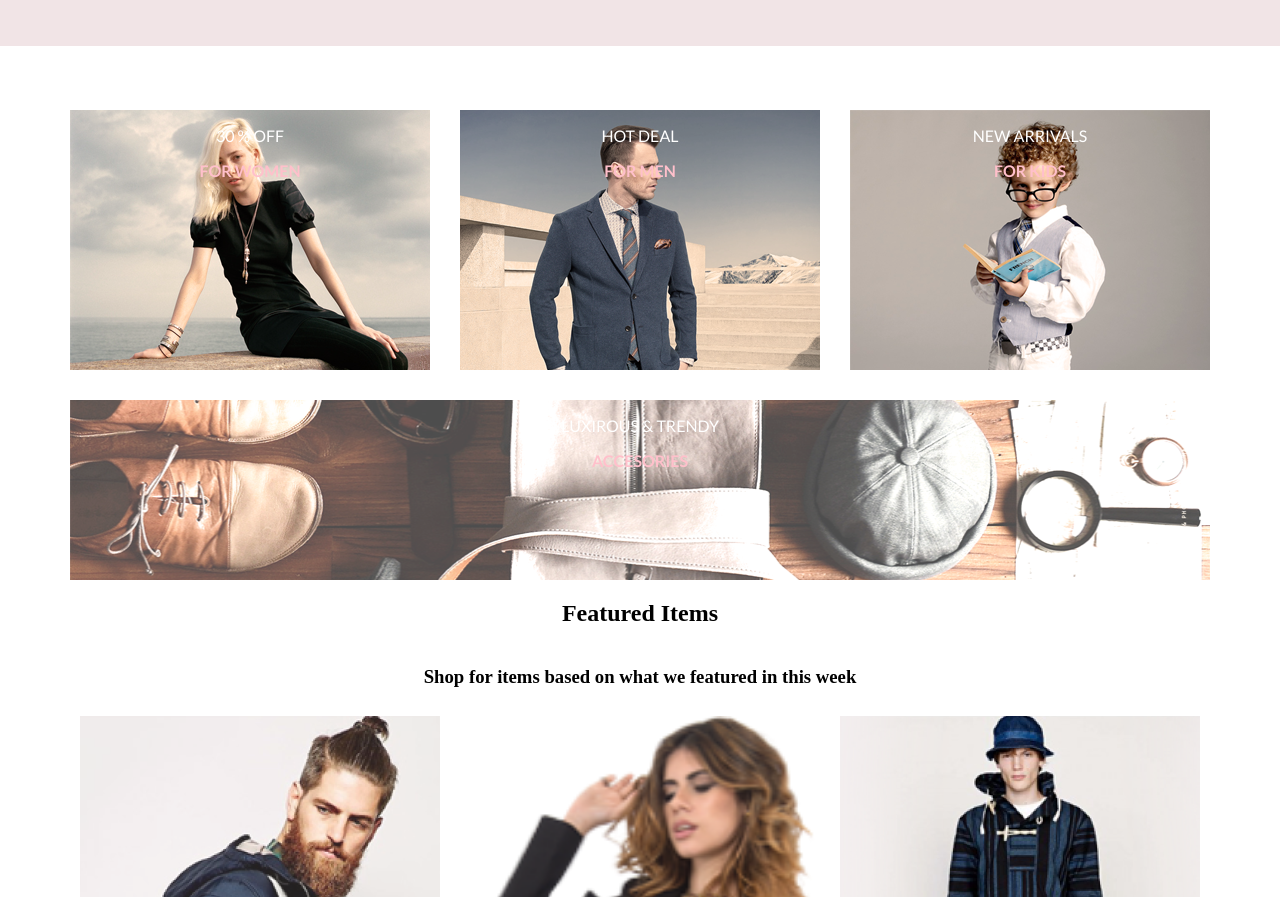
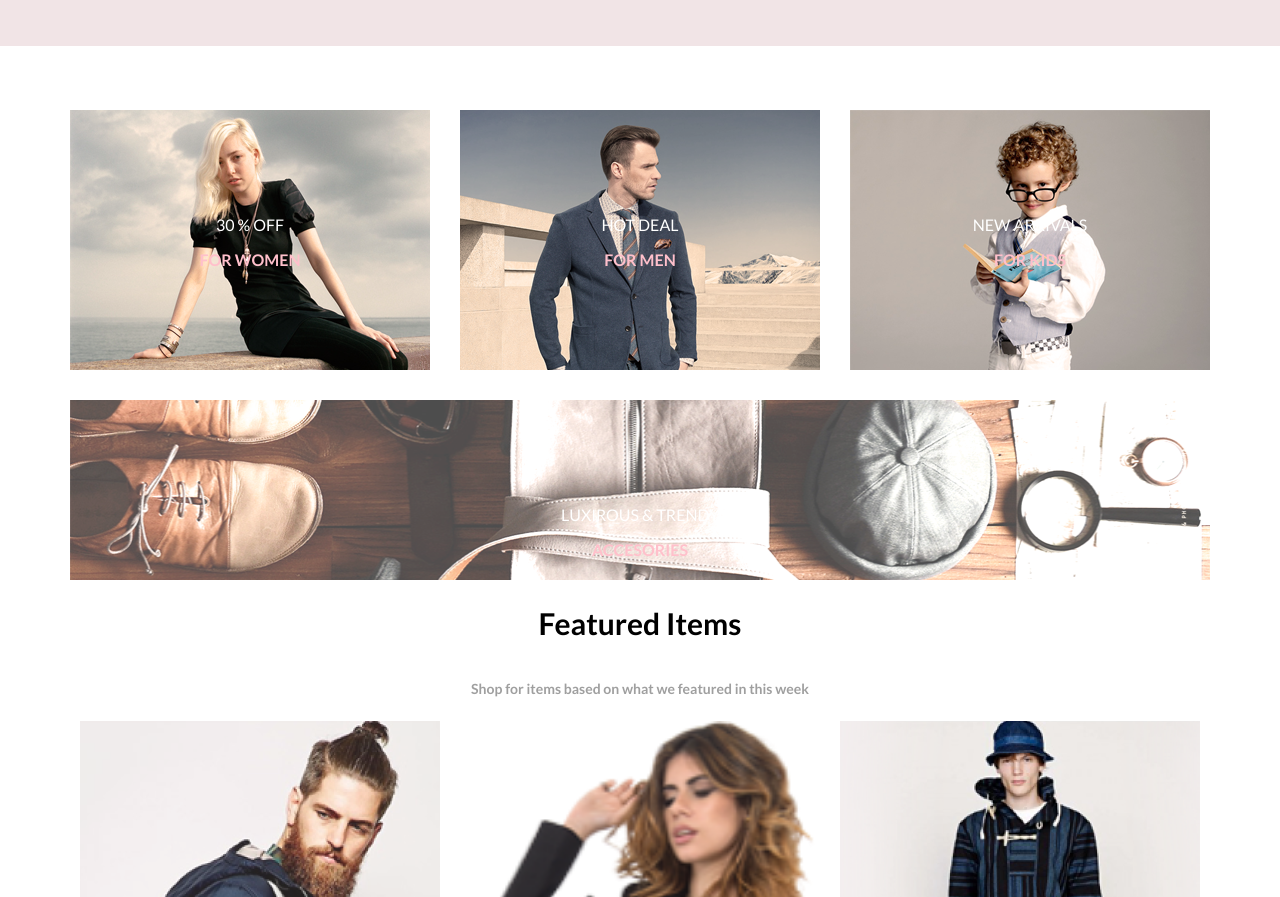
Before and after one commit to volvakova/GB-repo, a plain HTML site: page Профессиональная верстка/index.html in a window 1280 px wide. Shown: the part 700-1597 px from the top of the page. Drawn offline with nearby package versions, Linux system fonts and the light colour scheme.

Commit message:
Исправлены шрифты

```diff
--- a/Профессиональная верстка/style.css
+++ b/Профессиональная верстка/style.css
@@ -177,8 +177,10 @@
     text-align: center;
     text-transform: uppercase;
     color: white;
+    margin-top: 105px;
 }
-.offers__title{
+
+.offers__title {
     font-family: Lato;
     font-size: 16px;
     line-height: 19px;
@@ -189,6 +191,19 @@
 
 
 /*Items*/
+
+.items__title {
+    font-family: Lato;
+    font-size: 30px;
+    line-height: 36px;
+}
+
+.items__subtitle {
+    font-family: Lato;
+    font-size: 14px;
+    line-height: 17px;
+    color: #9F9F9F;
+}
 
 .items__card {
     float: left;
```
